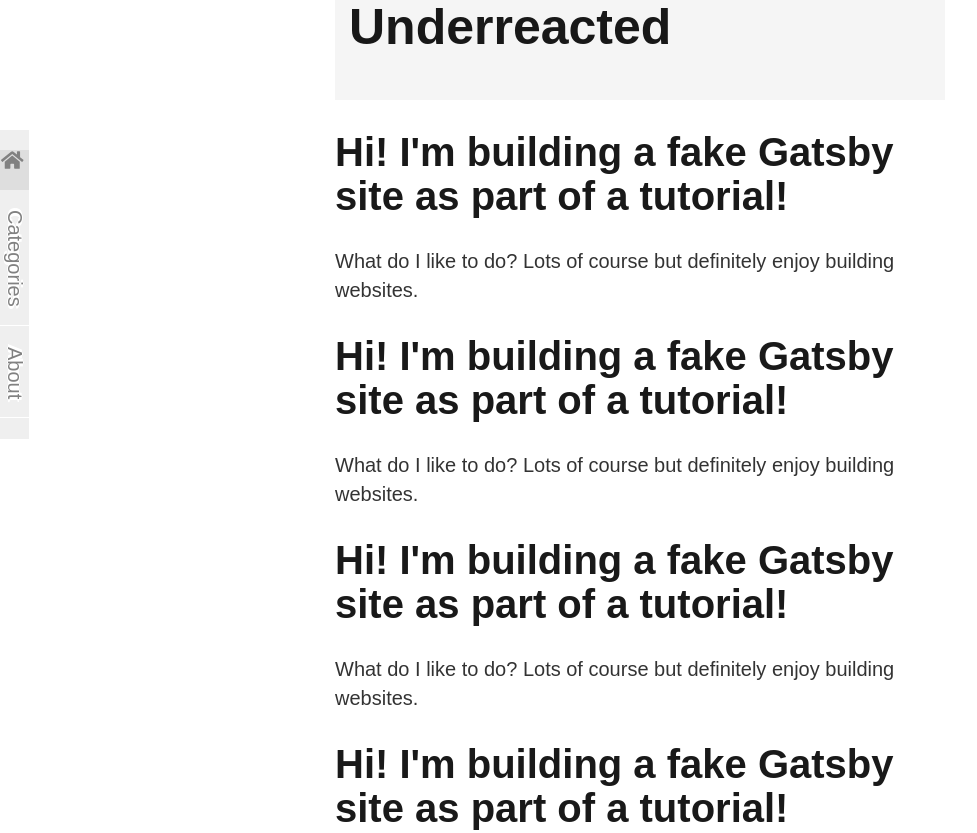
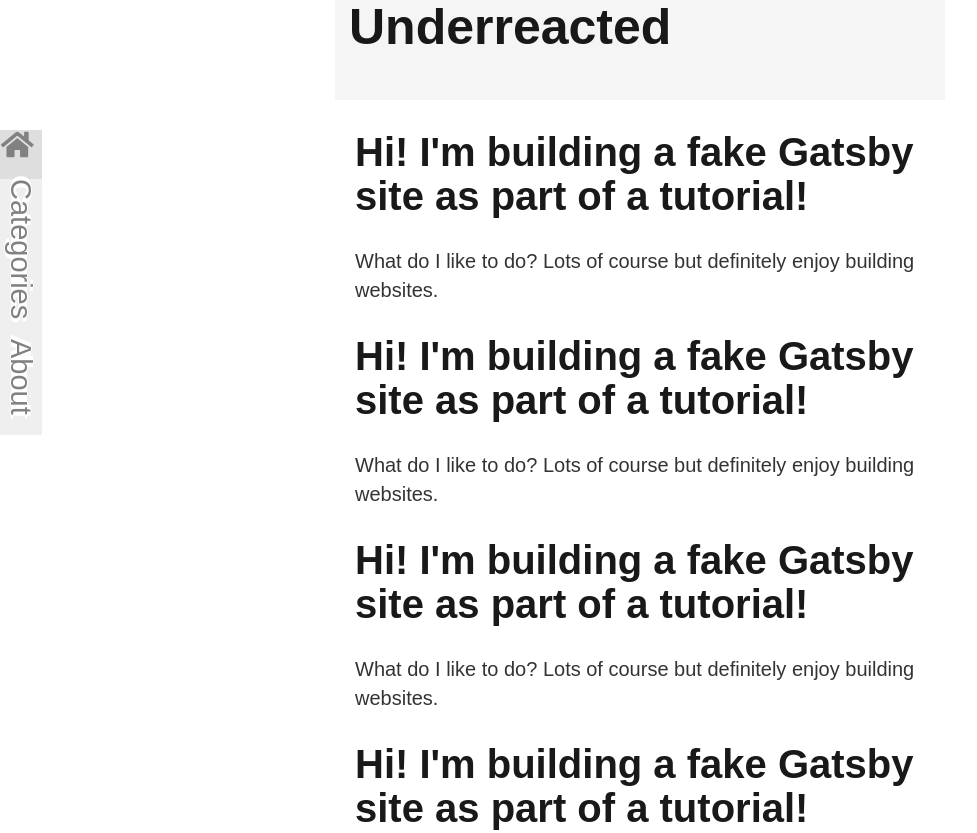
Before and after one commit to dudakp/portfolio-blog, a Gatsby site: page /blog in a window 1280 px wide. Shown: the top 833 px of the page, without its empty margins (0-977 px from the left). Built offline with nearby package versions, Linux system fonts and the light colour scheme; Gatsby itself is replaced by a stand-in of ours; some packages are replaced by stand-ins of ours; what compass-vertical-rhythm would draw is missing.

Commit message:
right before bulma took over

```diff
--- a/src/pages/blog.js
+++ b/src/pages/blog.js
@@ -2,13 +2,25 @@ import React from 'react'
 import BlogLayout from '../components/layouts/blogLayout.js'
 
 const Item = () => (
-  <>
-    <h1>Hi! I'm building a fake Gatsby site as part of a tutorial!</h1>
-    <p>
-      What do I like to do? Lots of course but definitely enjoy building
-      websites.
-    </p>
-  </>
+  <div className="container">
+    <div className="row">
+      <div className="col">
+        <h1>Hi! I'm building a fake Gatsby site as part of a tutorial!</h1>
+        <p>
+          What do I like to do? Lots of course but definitely enjoy building
+          websites.
+        </p>
+      </div>
+    </div>
+  </div>
 )
 
-export default () => <BlogLayout>{Array(10).fill(1).map(()=><Item></Item>)}</BlogLayout>
+export default () => (
+  <BlogLayout>
+    {Array(10)
+      .fill(1)
+      .map(() => (
+        <Item></Item>
+      ))}
+  </BlogLayout>
+)
--- a/src/styles/blogLayout.scss
+++ b/src/styles/blogLayout.scss
@@ -2,6 +2,16 @@
   margin: 0 auto;
   max-width: 650px;
   padding: 0 1rem;
+}
+
+.col {
+  display: flex;
+  flex-direction: column;
+}
+
+.row {
+  display: flex;
+  flex-direction: row;
 }
 
 header {
@@ -24,6 +34,7 @@ header {
 
 .sidemenu {
   height: auto;
+  font-size: 1.45rem;
   position: fixed;
   z-index: 1;
   left: 0;
@@ -39,18 +50,19 @@ header {
     .home {
       background-color: #dedede;
     }
-    margin: 1rem 0 1rem 0;
+    margin: 0 0 0 0;
     color: #818181;
     display: block;
     writing-mode: vertical-rl;
     text-orientation: mixed;
-    background-image: linear-gradient(
-      to top,
-      rgba(0, 0, 0, 0),
-      rgba(0, 0, 0, 0) 1px,
-      white 1px,
-      white 2px,
-      rgba(0, 0, 0, 0) 2px
-    );
+    background-image: none;
+    // background-image: linear-gradient(
+    //   to top,
+    //   rgba(0, 0, 0, 0),
+    //   rgba(0, 0, 0, 0) 1px,
+    //   white 1px,
+    //   white 2px,
+    //   rgba(0, 0, 0, 0) 2px
+    // );
   }
 }
```
